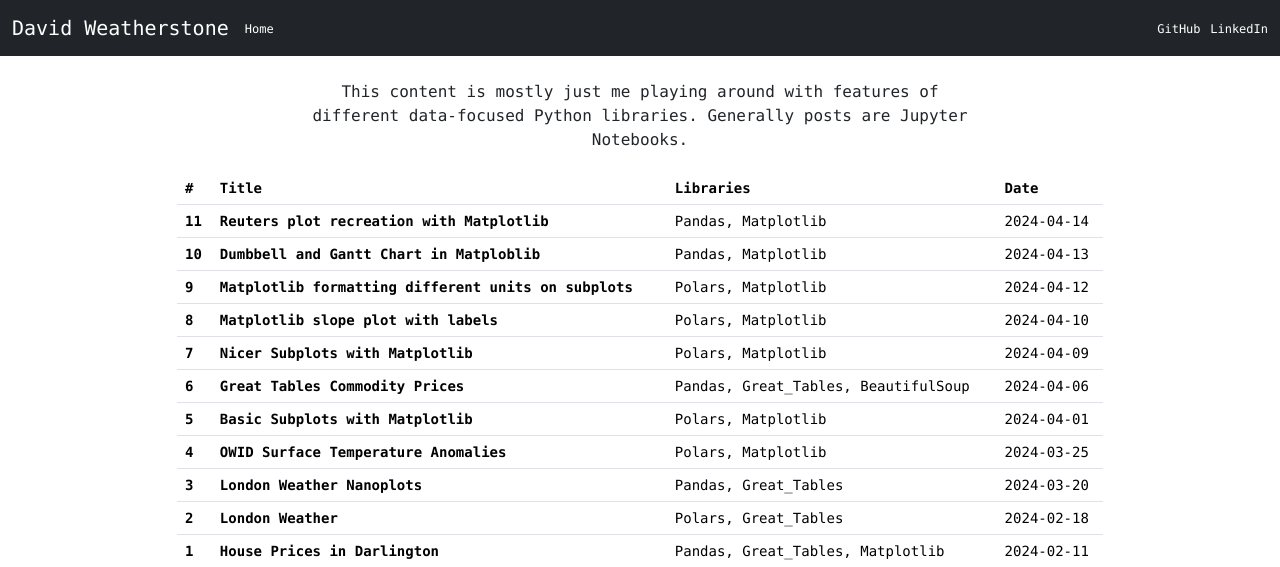
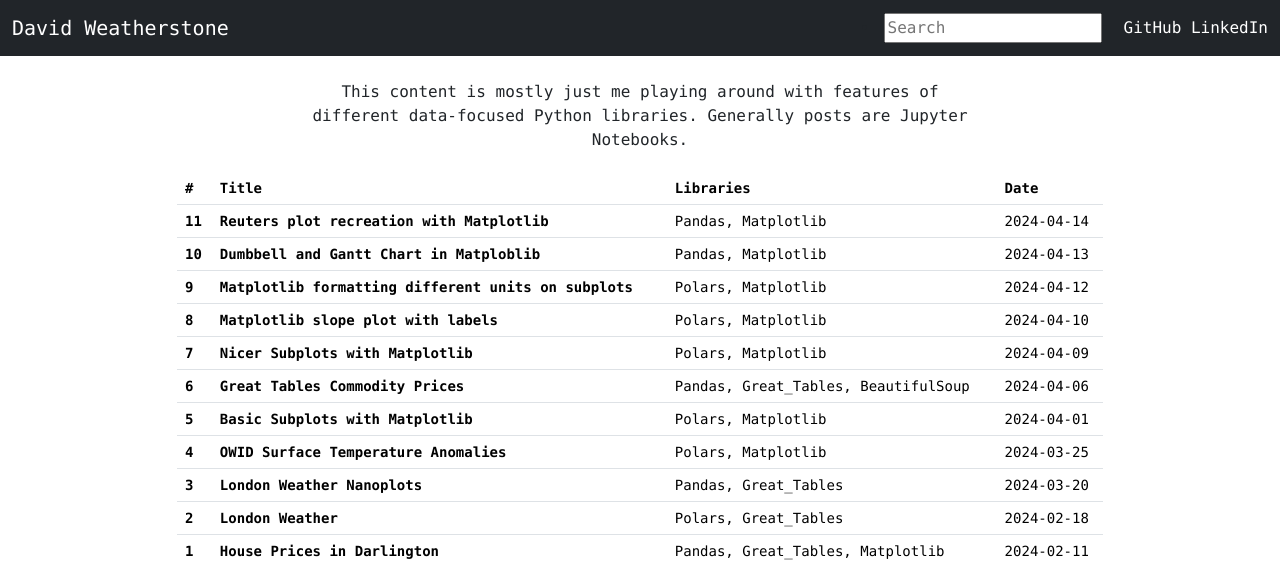
Before and after one commit to davidweatherstone/personal_flask_blog, a Flask app: page / in a window 1280 px wide. Shown: the top 567 px of the page. Run offline with Flask 3, Linux system fonts and the light colour scheme; some libraries are stand-ins or nearby versions.

Commit message:
Add search JS

```diff
--- a/templates/base.html
+++ b/templates/base.html
@@ -36,20 +36,9 @@
     font-size: 14px;
  }
 
-  .item {
-    font-size: 12px;
+  .menu_link {
     color: white;
-    text-decoration-line: none;
- }
-
-  .item:hover {
-    color: black;
-    text-decoration-line: none;
- }
-
-  .contact {
-    color: white;
-    font-size: 12px;
+    font-size: 16px;
     text-align: right;
     text-decoration-line: none;
  }
@@ -68,13 +57,18 @@
     <div class="container-fluid">
       <a class="navbar-brand" href="{{ url_for("home") }}">David Weatherstone</a>
         <ul class="navbar-nav me-auto mb-2 mb-md-0">
+          {% if active_page != "index" %}
           <li>
-            <a class="item" href="{{ url_for("home") }}">Home</a>
+            <a class="menu_link" href="{{ url_for("home") }}">Home</a>
           </li>
+          {% endif %}
         </ul>
+        {% if active_page == "index" %}
+        <li><input id="search" placeholder="Search" /></li>
+        {% endif %}
         <li>
-          <a class="contact" href="https://github.com/davidweatherstone/Data-Analyst-Portfolio">GitHub</a>
-          <a class="contact" href="https://www.linkedin.com/in/davidweatherstone">LinkedIn</a>
+          <a class="menu_link" href="https://github.com/davidweatherstone/Data-Analyst-Portfolio">GitHub</a>
+          <a class="menu_link" href="https://www.linkedin.com/in/davidweatherstone">LinkedIn</a>
         </li>
       </div>
   </nav>
--- a/templates/index.html
+++ b/templates/index.html
@@ -1,3 +1,4 @@
+{% set active_page = "index" %}
 {% include "base.html" %}
 
 <!-- Page Header-->
@@ -12,7 +13,6 @@
     </div>
   </div>
 </header>
-
 
 <div class="container custom-margin-top-table">
     <div class="row justify-content-center">
@@ -41,6 +41,35 @@
 
     </tbody>
   </table>
+  <script>
+    const searchBox = document.querySelector("#search");
+
+    searchBox.addEventListener("input", (event) => {
+      const searchTerm = event.target.value;
+      filterTable(searchTerm);
+    })
+
+    const filterTable = (searchTerm) => {
+      filter = searchTerm.toUpperCase();
+      table = document.querySelector("tr");
+      tr = document.querySelectorAll("tr");
+
+      for (i = 0; i < tr.length; i++) {
+        tdTitle = tr[i].getElementsByTagName("td")[0];
+        tdLibraries = tr[i].getElementsByTagName("td")[1];
+        if (tdTitle || tdLibraries) {
+          txtValueTitle = tdTitle ? tdTitle.textContent || tdTitle.innerText : "";
+          txtValueLibraries = tdLibraries ? tdLibraries.textContent || tdLibraries.innerText : "";
+          if (txtValueTitle.toUpperCase().indexOf(filter) > -1 || txtValueLibraries.toUpperCase().indexOf(filter) > -1) {
+            tr[i].style.display = "";
+          } else {
+            tr[i].style.display = "none";
+          }
+        }
+      }
+    }
+
+  </script>
 </div>
 </div>
 </div>
```
